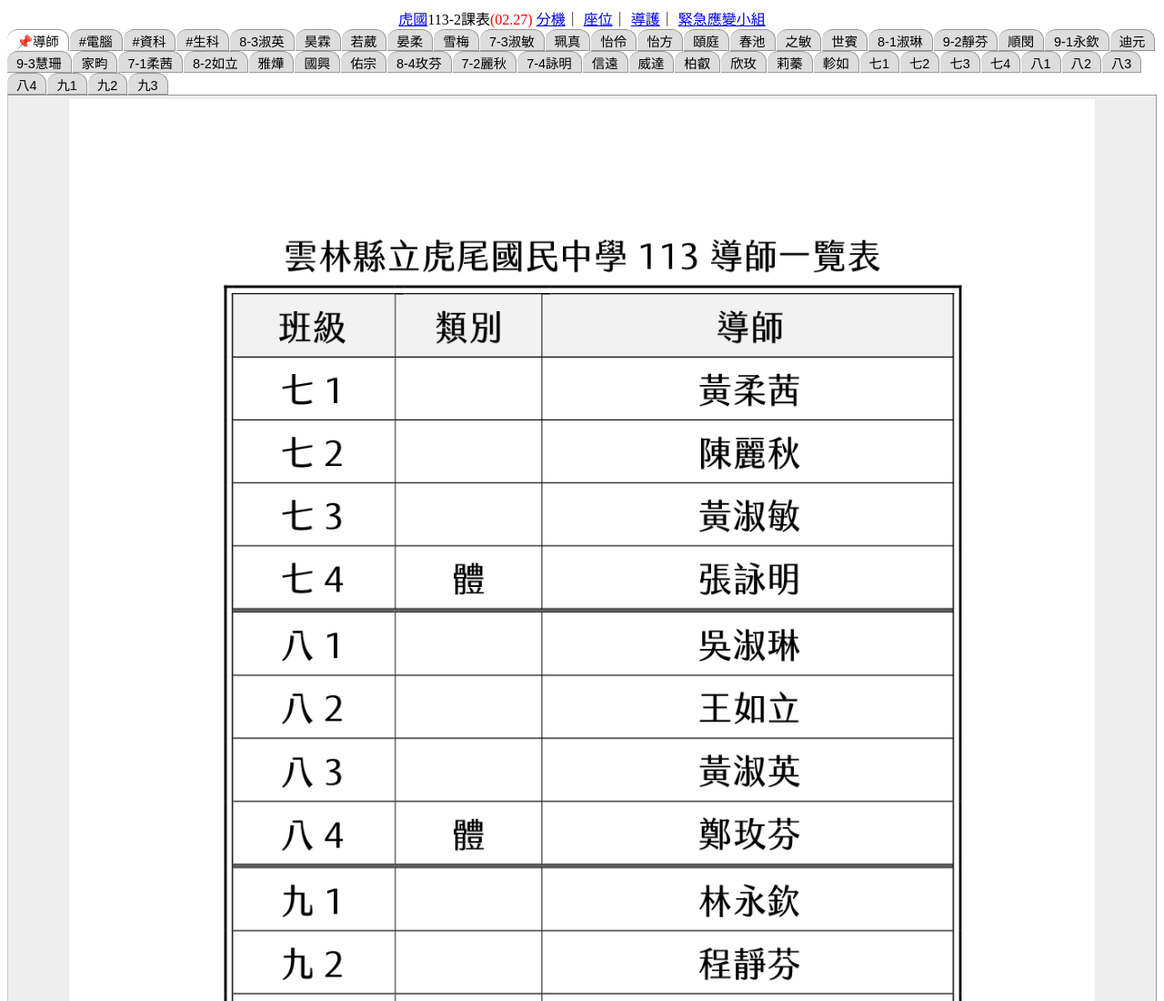
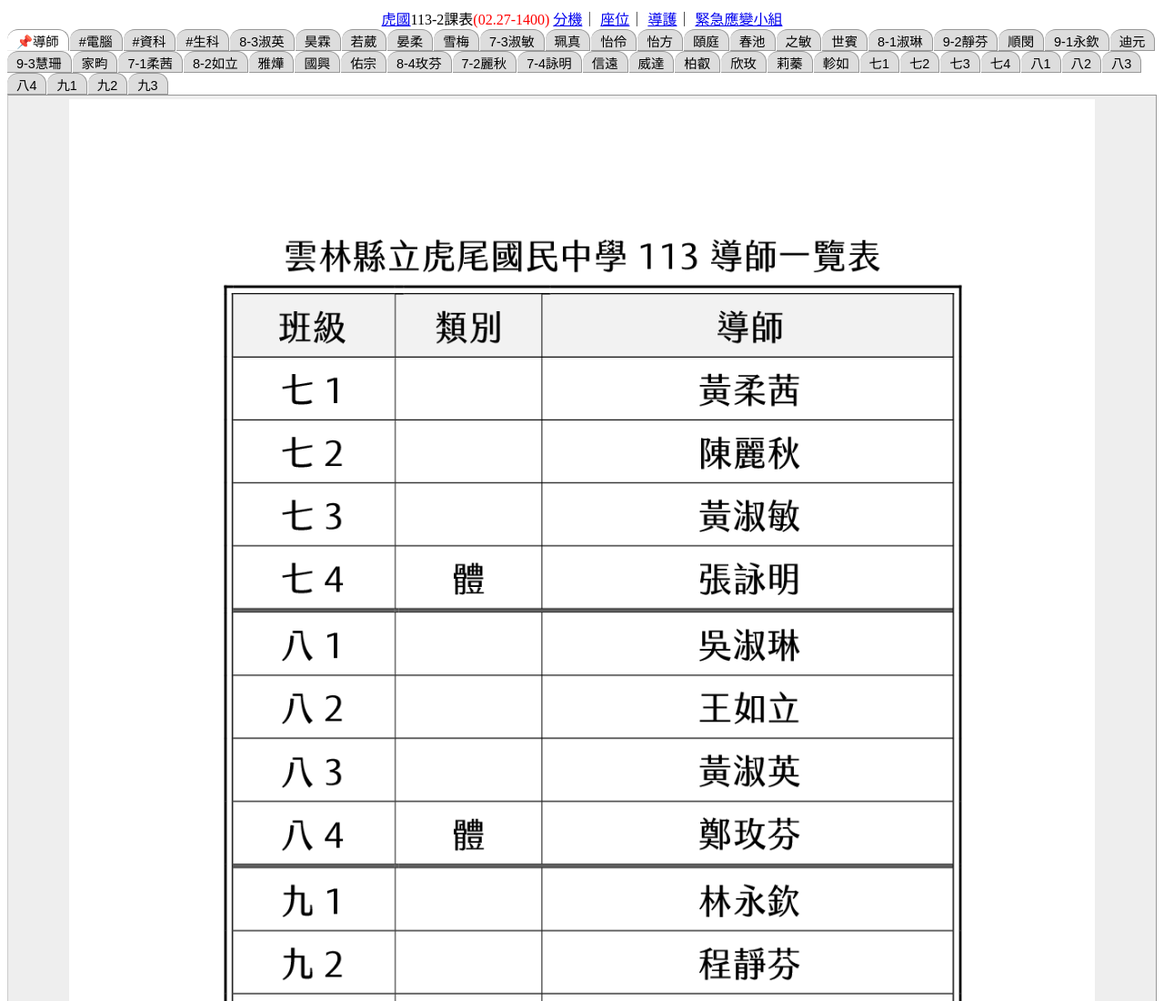
Before and after one commit to zhuhwjh/zhuhwjh.github.io, a plain HTML site: page 113_2/one.html in a window 1280 px wide. Shown: the top 1100 px of the page at 91% size. Drawn offline with Linux system fonts and the light colour scheme.

Commit message:
0227-1400

```diff
--- a/113_2/one.html
+++ b/113_2/one.html
@@ -30,7 +30,7 @@ li {
 
 <body><center>
 
-<a href="https://hwjh.ylc.edu.tw/" target="_blank">虎國</a>113-2課表<span style="color:red;">(02.27)</span>
+<a href="https://hwjh.ylc.edu.tw/" target="_blank">虎國</a>113-2課表<span style="color:red;">(02.27-1400)</span>
 <a href="113phone.pdf" target="_blank">分機</a>｜
 <a href="indexs.html" target="_blank">座位</a>｜
 <a href="traffic_guard.pdf" target="_blank">導護</a>｜
```
